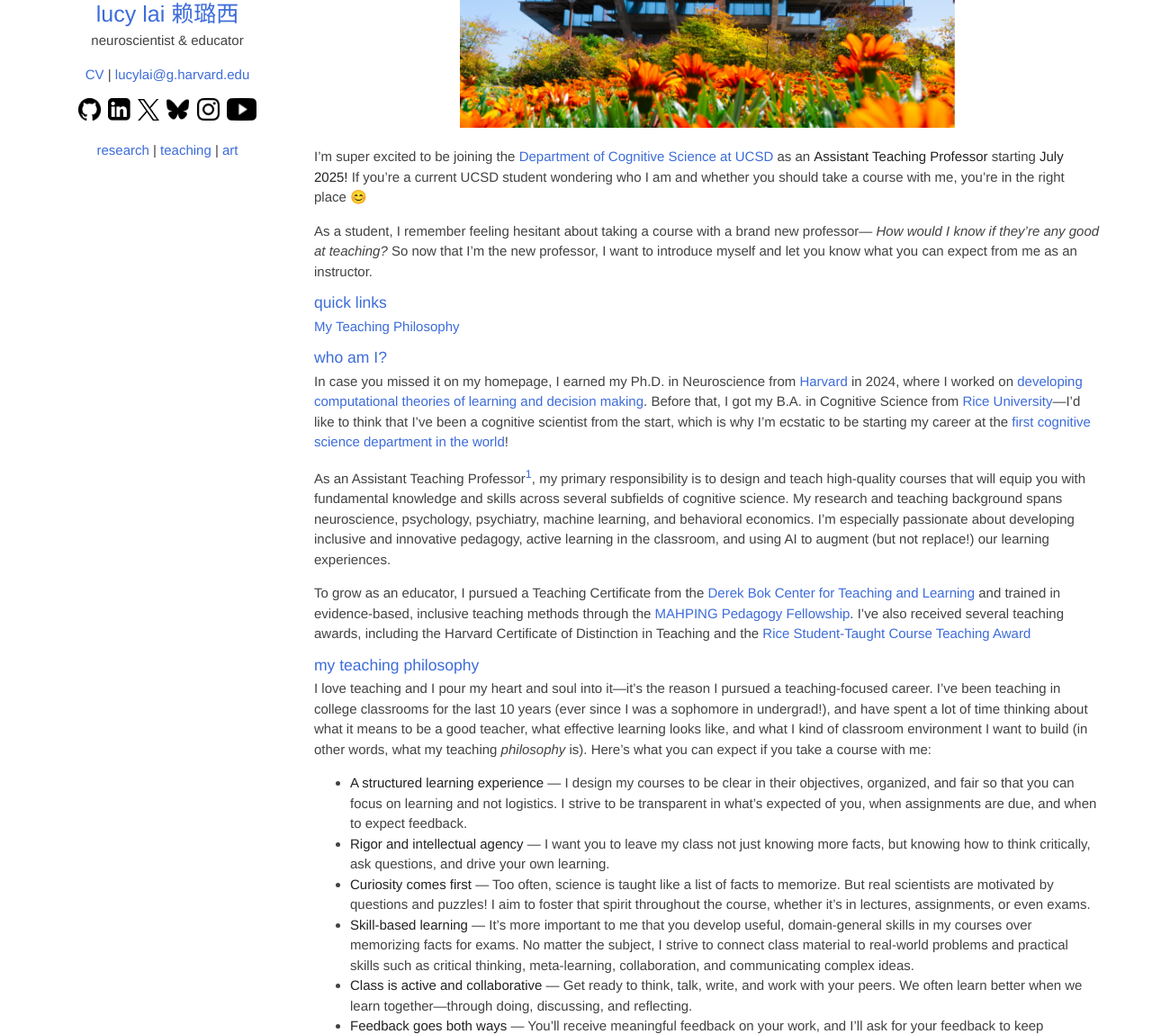
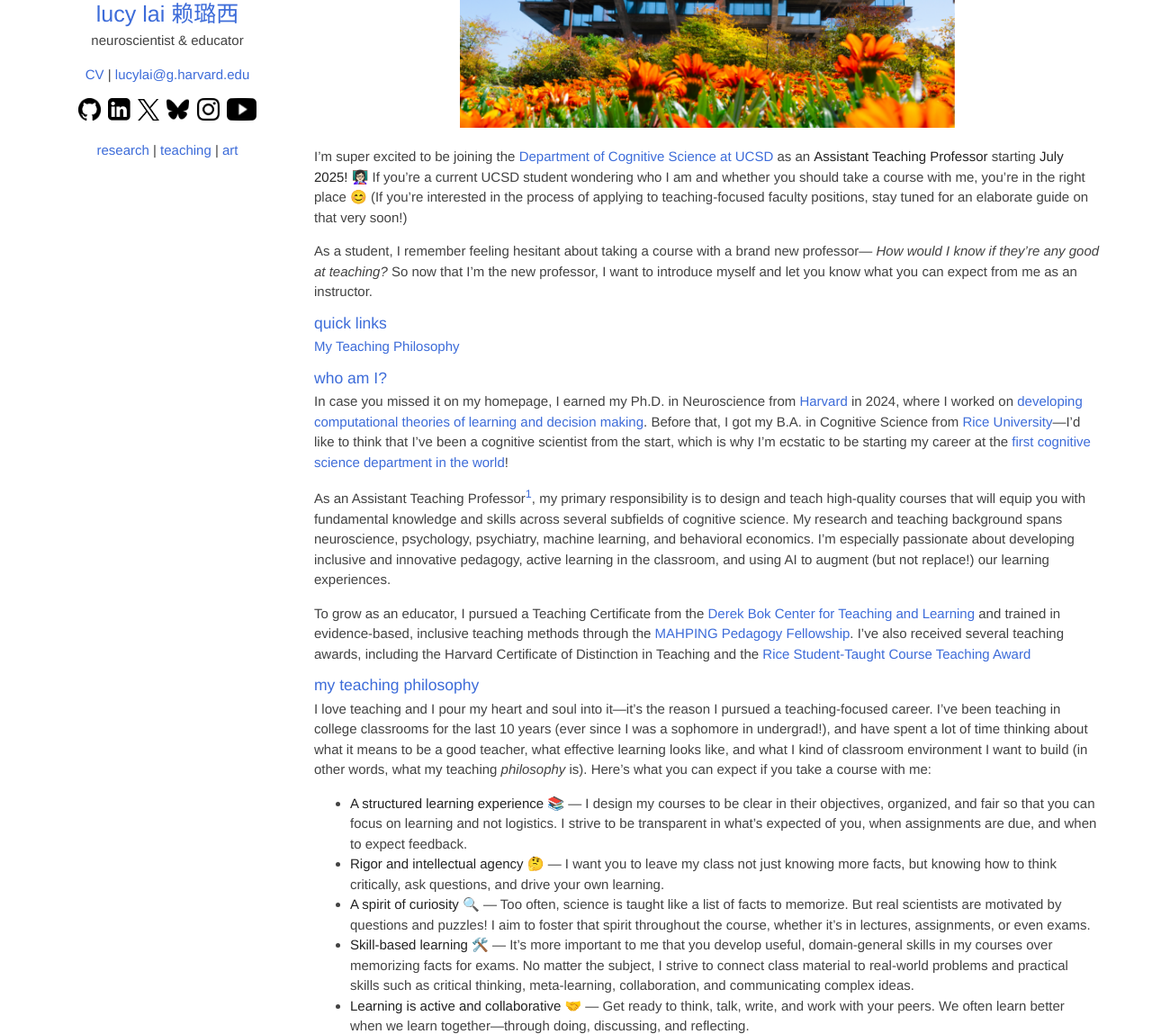
Before and after one commit to lucylai96/lucylai96.github.io, a Jekyll site: the page built from ucsd.md, in a window 1280 px wide and 1400 px high. Shown: the part 251-1400 px from the top of the window at 90% size. Built offline with Jekyll 4.4.1, drawn with Linux system fonts in a browser that asks for light colours; our own code applies the rules of GitHub Pages for plain Markdown files; some of the changed text lies outside the part shown.

Commit message:
Update ucsd.md

```diff
--- a/ucsd.md
+++ b/ucsd.md
@@ -4,7 +4,7 @@
 <img src="https://lucylai.com/files/ucsd/geisel.png" alt="geisel library" width="550"/>
 </p>
 
-I’m super excited to be joining the [Department of Cognitive Science at UCSD](https://cogsci.ucsd.edu/) as an **Assistant Teaching Professor** starting **July 2025!** If you’re a current UCSD student wondering who I am and whether you should take a course with me, you’re in the right place 😊
+I’m super excited to be joining the [Department of Cognitive Science at UCSD](https://cogsci.ucsd.edu/) as an **Assistant Teaching Professor** starting **July 2025!** 👩🏻‍🏫 If you’re a current UCSD student wondering who I am and whether you should take a course with me, you’re in the right place 😊 (If you're interested in the process of applying to teaching-focused faculty positions, stay tuned for an elaborate guide on that very soon!)
 
 As a student, I remember feeling hesitant about taking a course with a brand new professor--- _How would I know if they’re any good at teaching?_ So now that I’m the new professor, I want to introduce myself and let you know what you can expect from me as an instructor.
 
@@ -23,13 +23,13 @@ To grow as an educator, I pursued a Teaching Certificate from the [Derek Bok Cen
 ### my teaching philosophy
 I love teaching and I pour my heart and soul into it---it's the reason I pursued a teaching-focused career. I've been teaching in college classrooms for the last 10 years (ever since I was a sophomore in undergrad!), and have spent a lot of time thinking about what it means to be a good teacher, what effective learning looks like, and what I kind of classroom environment I want to build (in other words, what my teaching _philosophy_ is). Here's what you can expect if you take a course with me:
 
-- **A structured learning experience** — I design my courses to be clear in their objectives, organized, and fair so that you can focus on learning and not logistics. I strive to be transparent in what's expected of you, when assignments are due, and when to expect feedback.
-- **Rigor and intellectual agency** — I want you to leave my class not just knowing more facts, but knowing how to think critically, ask questions, and drive your own learning.
-- **Curiosity comes first** —  Too often, science is taught like a list of facts to memorize. But real scientists are motivated by questions and puzzles! I aim to foster that spirit throughout the course, whether it's in lectures, assignments, or even exams.
-- **Skill-based learning** — It's more important to me that you develop useful, domain-general skills in my courses over memorizing facts for exams. No matter the subject, I strive to connect class material to real-world problems and practical skills such as critical thinking, meta-learning, collaboration, and communicating complex ideas.
-- **Class is active and collaborative** — Get ready to think, talk, write, and work with your peers. We often learn better when we learn together---through doing, discussing, and reflecting.
-- **Feedback goes both ways** — You’ll receive meaningful feedback on your work, and I’ll ask for your feedback to keep improving the course.
-- **You belong here** — No matter your background or identity, I want you to feel welcome, heard, and supported in class. I'm committed to doing whatever I can to help every student succeed and grow.
+- **A structured learning experience** 📚 — I design my courses to be clear in their objectives, organized, and fair so that you can focus on learning and not logistics. I strive to be transparent in what's expected of you, when assignments are due, and when to expect feedback.
+- **Rigor and intellectual agency** 🤔 — I want you to leave my class not just knowing more facts, but knowing how to think critically, ask questions, and drive your own learning.
+- **A spirit of curiosity** 🔍 —  Too often, science is taught like a list of facts to memorize. But real scientists are motivated by questions and puzzles! I aim to foster that spirit throughout the course, whether it's in lectures, assignments, or even exams.
+- **Skill-based learning** 🛠️ — It's more important to me that you develop useful, domain-general skills in my courses over memorizing facts for exams. No matter the subject, I strive to connect class material to real-world problems and practical skills such as critical thinking, meta-learning, collaboration, and communicating complex ideas.
+- **Learning is active and collaborative** 🤝 — Get ready to think, talk, write, and work with your peers. We often learn better when we learn together---through doing, discussing, and reflecting.
+- **Feedback goes both ways** 🔁 — You’ll receive meaningful feedback on your work, and I’ll ask for your feedback to keep improving the course.
+- **You belong here** 🌈 — No matter your background or identity, I want you to feel welcome, heard, and supported in class. I'm committed to doing whatever I can to help every student succeed and grow.
 
 It’s one thing to hear about my teaching from me, but it's often more helpful to hear from my students themselves! [Here’s a summary of my official teaching evaluations and student comments](https://lucylai.com/files/ucsd/lai_teaching_excellence.pdf) from every course I've taught or TA'ed.
 
```
